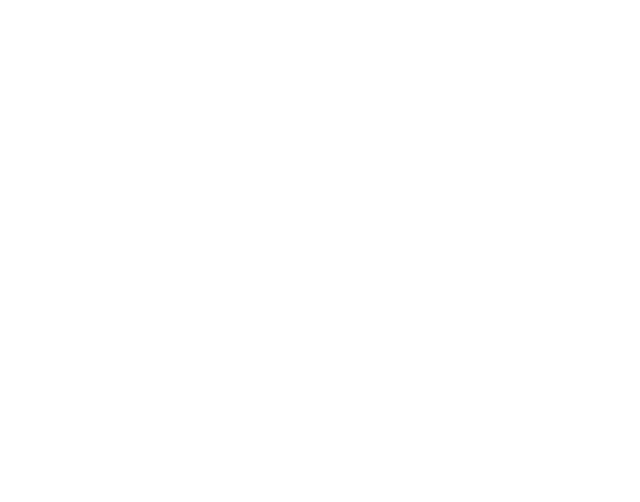
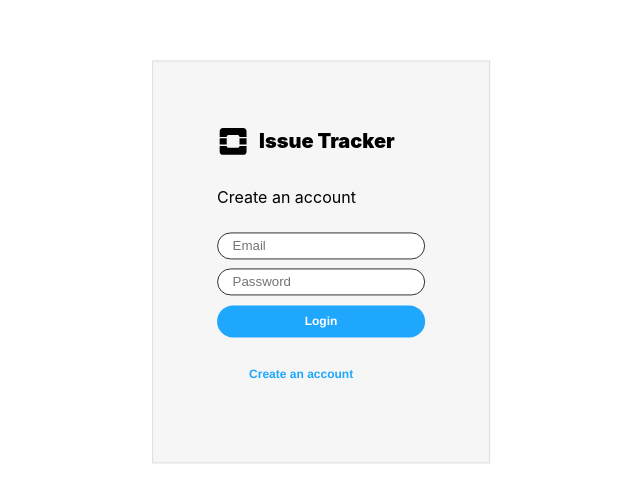
Before and after one commit to henrikeskisikkila/issue-tracker, a React (Create React App) app: page /createaccount in a window 1280 px wide. Before the commit this address had no page. Shown: the part 138-640 px from the top of the page, without its empty margins (319-959 px from the left). Built offline with nearby package versions, Linux system fonts and the light colour scheme.

Commit message:
Add CreateAccount page

```diff
--- a/src/components/LoginDialog.tsx
+++ b/src/components/AuthDialog.tsx
@@ -6,11 +6,12 @@
 import { Input } from "components/Input";
 import { Link } from "components/Link";
 
-interface LoginDialogProps {
+interface AuthDialogProps {
   open: boolean;
+  header?: string;
 }
 
-export const LoginDialog: React.FC<LoginDialogProps> = ({ open }) => {
+export const AuthDialog: React.FC<AuthDialogProps> = ({ open, header }) => {
   const login = () => {
     console.log("login");
   };
@@ -28,7 +29,7 @@
           <img src={Logo} alt="Log" />
           <h1>Issue Tracker</h1>
         </div>
-        <p>Login</p>
+        <p>{header ? header : null}</p>
         <Input
           type="text"
           placeholder="Email"
@@ -44,7 +45,11 @@
           }}
         />
         <Button size="small" primary={true} onClick={login} label="Login" />
-        <Link primary={true} label={"Create an account"} link={"/signup"} />
+        <Link
+          primary={true}
+          label={"Create an account"}
+          link={"/createaccount"}
+        />
       </Stack>
     </Dialog>
   );
--- a/src/index.tsx
+++ b/src/index.tsx
@@ -4,6 +4,7 @@
 import "./index.css";
 import App from "./App";
 import { Login } from "pages/Login";
+import { CreateAccount } from "pages/CreateAccount";
 import reportWebVitals from "./reportWebVitals";
 
 ReactDOM.render(
@@ -12,6 +13,7 @@
       <Routes>
         <Route path="/" element={<App />} />
         <Route path="/login" element={<Login />} />
+        <Route path="/createaccount" element={<CreateAccount />} />
       </Routes>
     </Router>
   </React.StrictMode>,
--- /dev/null
+++ b/src/pages/CreateAccount.tsx
@@ -0,0 +1,5 @@
+import { AuthDialog } from "components/AuthDialog";
+
+export const CreateAccount = () => {
+  return <AuthDialog open={true} header={"Create an account"} />;
+};
--- a/src/pages/Login.tsx
+++ b/src/pages/Login.tsx
@@ -1,5 +1,5 @@
-import { LoginDialog } from "components/LoginDialog";
+import { AuthDialog } from "components/AuthDialog";
 
 export const Login = () => {
-  return <LoginDialog open={true} />;
+  return <AuthDialog open={true} header={"Login"} />;
 };
```
